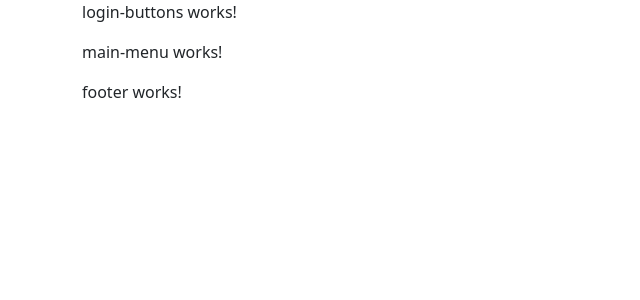
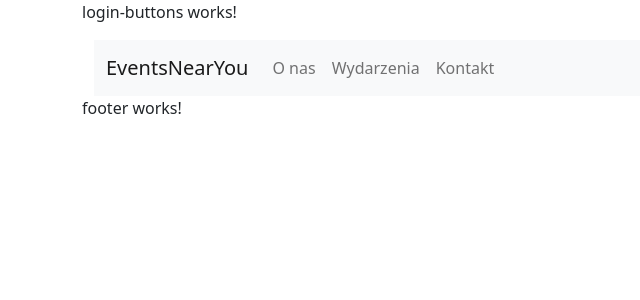
Before and after one commit to tobnog/EventsNearYou, an Angular app: page / in a window 1280 px wide. Shown: the top 300 px of the page, without its empty margins (0-640 px from the left). Built offline with nearby package versions, Linux system fonts and the light colour scheme.

Commit message:
Create main menu

```diff
--- a/src/app/main-menu/main-menu.component.html
+++ b/src/app/main-menu/main-menu.component.html
@@ -1 +1,18 @@
-<p>main-menu works!</p>
+<div class="container-lg">
+  <nav class="navbar navbar-expand-md navbar-light bg-light">
+    <div class="container-fluid">
+      <a class="navbar-brand" href="#home">EventsNearYou</a>
+      <button class="navbar-toggler" type="button" data-bs-toggle="collapse" data-bs-target="#nav_main"
+              aria-controls="nav_main" aria-expanded="false" aria-label="Menu">
+        <span class="navbar-toggler-icon"></span>
+      </button>
+      <div class="collapse navbar-collapse" id="nav_main">
+        <div class="navbar-nav">
+          <a class="nav-link" href="#about_us">O nas</a>
+          <a class="nav-link" href="#events">Wydarzenia</a>
+          <a class="nav-link" href="#contact">Kontakt</a>
+        </div>
+      </div>
+    </div>
+  </nav>
+</div>
```
